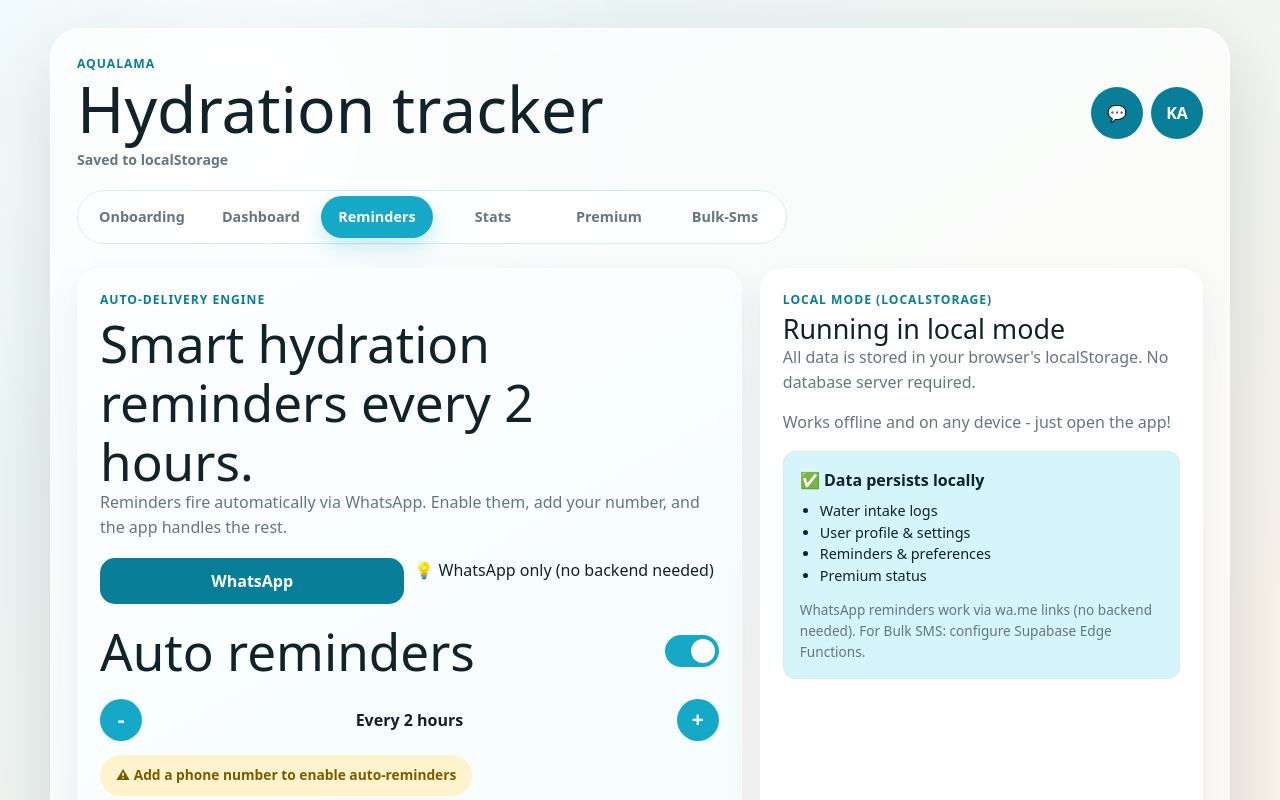
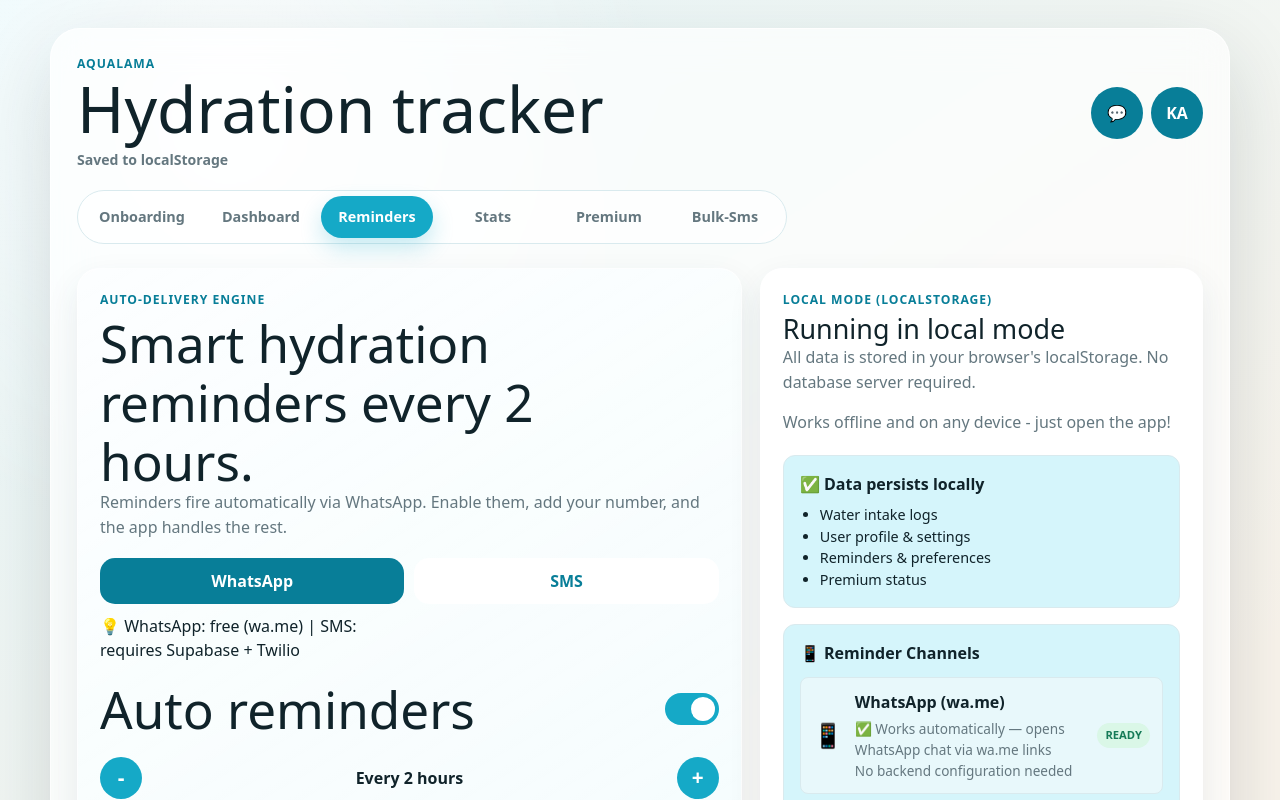
Before and after one commit to StratVeda-Technologies/waterllama-react, a React (Vite) app: page / in a window 1280 px wide. Both pictures are taken after a click on the button "Reminders". Shown: the top 800 px of the page. Built offline with nearby package versions, Linux system fonts and the light colour scheme.

Commit message:
Add SMS service in reminder section (keep WhatsApp)
- Reminder section now supports both SMS and WhatsApp
- Auto reminders work for both methods via Supabase Edge Functions
- WhatsApp works client-side via wa.me links (no backend needed)
- SMS works via Supabase Edge Functions + Twilio

```diff
--- a/src/App.jsx
+++ b/src/App.jsx
@@ -356,12 +356,15 @@
     setAutoSendStatus('sending')
     setAutoSendError('')
 
-    // ── WhatsApp: open wa.me link with message pre-filled (no backend needed) ──
     try {
-      const rawPhone = cleanPhone.replace(/^\+/, '')
-      const encodedMsg = encodeURIComponent(reminderMessage)
-      const deeplink = `https://wa.me/${rawPhone}?text=${encodedMsg}`
-      window.open(deeplink, '_blank', 'noopener,noreferrer')
+      // Use sendReminderViaEdge for both WhatsApp and SMS
+      // For WhatsApp: uses wa.me links (client-side, no backend)
+      // For SMS: uses Supabase Edge Functions → Twilio
+      const result = await sendReminderViaEdge({
+        phone: cleanPhone,
+        message: reminderMessage,
+        method: notificationMethod.toLowerCase(), // 'whatsapp' or 'sms'
+      })
 
       const now = new Date().toLocaleTimeString([], { hour: '2-digit', minute: '2-digit' })
       setLastReminder(now)
@@ -370,13 +373,18 @@
       setTimeout(() => setAutoSendStatus('idle'), 4000)
 
       if (typeof Notification !== 'undefined' && Notification.permission === 'granted') {
-        new Notification('Aqualama — WhatsApp reminder', {
-          body: `WhatsApp opened with reminder for ${cleanPhone}`,
+        new Notification(`Aqualama — ${notificationMethod} reminder`, {
+          body: `${notificationMethod} reminder sent to ${cleanPhone}`,
         })
       }
+
+      // For WhatsApp via wa.me, open the links
+      if (notificationMethod === 'WhatsApp' && result.waLinks) {
+        result.waLinks.forEach(link => window.open(link, '_blank', 'noopener,noreferrer'))
+      }
     } catch (err) {
-      console.error('sendReminder WhatsApp error:', err)
-      setAutoSendError(err.message ?? 'Could not open WhatsApp')
+      console.error(`sendReminder ${notificationMethod} error:`, err)
+      setAutoSendError(err.message ?? `Could not send ${notificationMethod}`)
       setAutoSendStatus('error')
       setTimeout(() => setAutoSendStatus('idle'), 6000)
     }
@@ -762,7 +770,7 @@
               <p>Reminders fire automatically via {notificationMethod}. Enable them, add your number, and the app handles the rest.</p>
 
               <div className="method-toggle">
-                {['WhatsApp'].map((method) => (
+                {['WhatsApp', 'SMS'].map((method) => (
                   <button
                     className={notificationMethod === method ? 'active' : ''}
                     key={method}
@@ -772,8 +780,8 @@
                     {method}
                   </button>
                 ))}
-                <span className="method-note" title="WhatsApp works without backend — opens wa.me link">
-                  💡 WhatsApp only (no backend needed)
+                <span className="method-note" title="WhatsApp works client-side via wa.me. SMS requires Supabase Edge Functions + Twilio.">
+                  💡 WhatsApp: free (wa.me) | SMS: requires Supabase + Twilio
                 </span>
               </div>
 
@@ -868,7 +876,8 @@
               <h2>Running in local mode</h2>
               <p>All data is stored in your browser's localStorage. No database server required.</p>
               <p>Works offline and on any device - just open the app!</p>
-              <div style={{ marginTop: '16px', padding: '16px', background: 'var(--soft)', borderRadius: '12px', border: '1px solid var(--line)' }}>
+
+              <div style={{ marginTop: '20px', padding: '16px', background: 'var(--soft)', borderRadius: '12px', border: '1px solid var(--line)' }}>
                 <strong>✅ Data persists locally</strong>
                 <ul style={{ margin: '8px 0 0 0', paddingLeft: '20px', fontSize: '0.9rem' }}>
                   <li>Water intake logs</li>
@@ -876,8 +885,42 @@
                   <li>Reminders & preferences</li>
                   <li>Premium status</li>
                 </ul>
-                <p style={{ margin: '12px 0 0 0', fontSize: '0.85rem', color: 'var(--muted)' }}>
-                  WhatsApp reminders work via wa.me links (no backend needed). For Bulk SMS: configure Supabase Edge Functions.
+              </div>
+
+              <div style={{ marginTop: '16px', padding: '16px', background: 'var(--soft)', borderRadius: '12px', border: '1px solid var(--line)' }}>
+                <strong>📱 Reminder Channels</strong>
+                <div style={{ marginTop: '12px', display: 'flex', flexDirection: 'column', gap: '12px' }}>
+                  <div style={{ display: 'flex', alignItems: 'center', gap: '12px', padding: '12px', background: 'var(--bg)', borderRadius: '8px', border: '1px solid var(--line)' }}>
+                    <span style={{ fontSize: '1.5rem' }}>📱</span>
+                    <div>
+                      <strong>WhatsApp (wa.me)</strong>
+                      <p style={{ margin: '4px 0 0 0', fontSize: '0.85rem', color: 'var(--muted)' }}>
+                        ✅ Works automatically — opens WhatsApp chat via wa.me links
+                        <br />No backend configuration needed
+                      </p>
+                    </div>
+                    <span className="sms-tag active" style={{ fontSize: '0.7rem', padding: '4px 8px' }}>Ready</span>
+                  </div>
+
+                  <div style={{ display: 'flex', alignItems: 'center', gap: '12px', padding: '12px', background: 'var(--bg)', borderRadius: '8px', border: '1px solid var(--line)' }}>
+                    <span style={{ fontSize: '1.5rem' }}>📲</span>
+                    <div>
+                      <strong>SMS (Twilio via Supabase)</strong>
+                      <p style={{ margin: '4px 0 0 0', fontSize: '0.85rem', color: 'var(--muted)' }}>
+                        {isSupabaseConfigured()
+                          ? '✅ Configured — SMS reminders will be sent via Supabase Edge Functions'
+                          : '⚠ Not configured — Add VITE_SUPABASE_URL and VITE_SUPABASE_ANON_KEY to .env.local'}
+                      </p>
+                    </div>
+                    <span className={`sms-tag ${isSupabaseConfigured() ? 'active' : 'vip'}`} style={{ fontSize: '0.7rem', padding: '4px 8px' }}>
+                      {isSupabaseConfigured() ? 'Ready' : 'Setup Required'}
+                    </span>
+                  </div>
+                </div>
+                <p style={{ margin: '12px 0 0 0', fontSize: '0.8rem', color: 'var(--muted)' }}>
+                  <strong>Note:</strong> SMS reminders require a Twilio account with verified numbers (trial limitation).
+                  For auto-reminders, SMS users will receive messages automatically every {reminderGap} hours.
+                  WhatsApp auto-reminders open wa.me links (requires app to be open).
                 </p>
               </div>
             </section>
```
